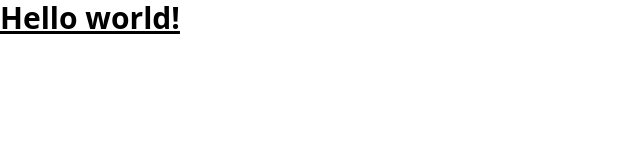
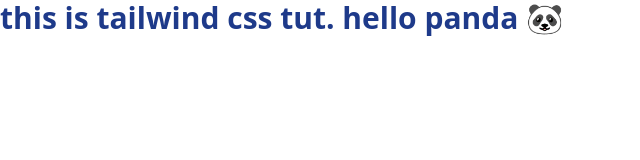
Before and after one commit to ravidhwn01/Effective-Tailwind-CSS, a website: page index.html in a window 1280 px wide. Shown: the whole page, without its empty margins (0-640 px from the left). Drawn offline with nearby package versions, Linux system fonts and the light colour scheme.

Commit message:
added tailwind css and vite

```diff
--- a/index.html
+++ b/index.html
@@ -8,8 +8,8 @@
      <script src="https://cdn.tailwindcss.com"></script>
 </head>
 <body>
-    <h1 class="text-3xl font-bold underline">
-    Hello world!
+    <h1 class="text-3xl font-bold  text-blue-900">
+   this is tailwind css tut. hello  panda 🐼
   </h1>
 </body>
 </html>
```
Also changed, not shown: package.json (added, +13 -0 lines), tailwind.config.js (added, +8 -0 lines), 2 other files.
